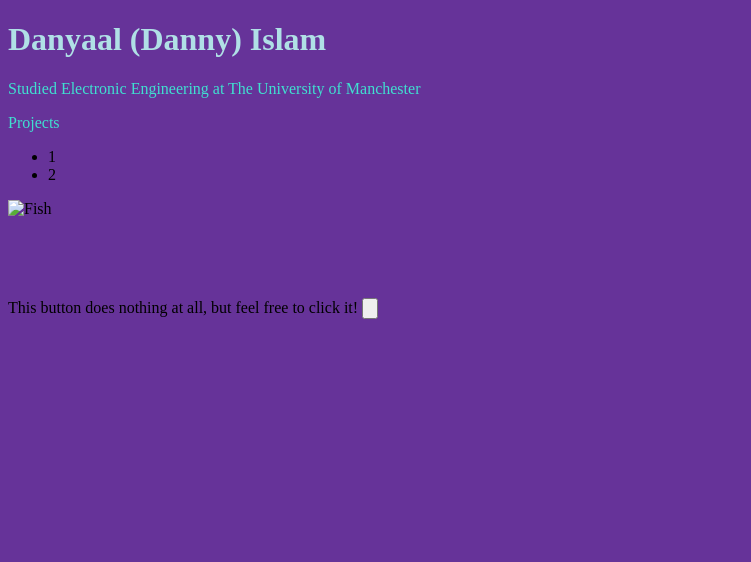
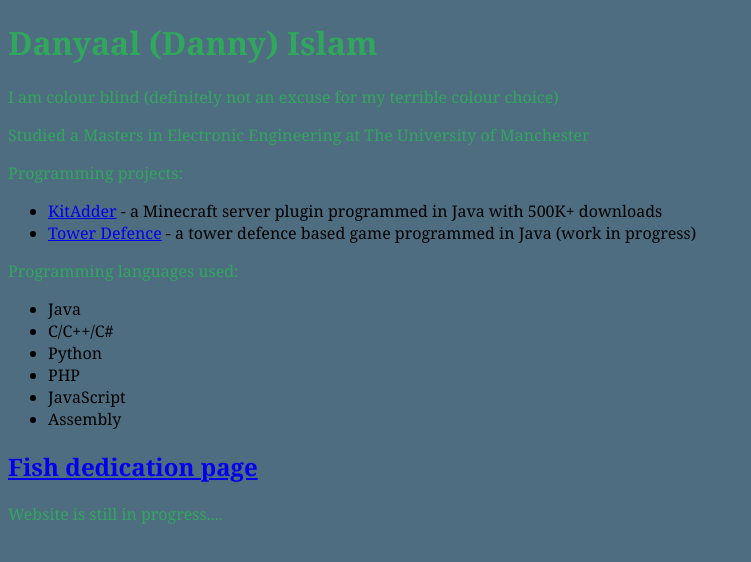
Before and after one commit to THGDanny/dannysite, a plain HTML site: page dannysite/index.html in a window 1280 px wide. Shown: the whole page, without its empty margins (0-751 px from the left). Drawn offline with Linux system fonts and the light colour scheme.

Commit message:
New changes made

```diff
--- /dev/null
+++ b/dannysite/fishstyle.css
@@ -0,0 +1,21 @@
+body {
+    background-color: rgb(34, 92, 126);
+    font-family: Georgia, serif;
+}
+
+.container:hover .overlay {
+    opacity: 1
+}
+
+.overlay {
+    opacity: 0;
+    transition: .5s ease;
+}
+
+h1 {
+    color: rgb(49, 167, 94);
+}
+
+p {
+    color: rgb(49, 167, 94);
+}
--- a/dannysite/index.html
+++ b/dannysite/index.html
@@ -1,49 +1,31 @@
 <!DOCTYPE html>
 <html>
     <head>
-        <title>Fish</title>
+        <title>Me</title>
         <link rel="stylesheet" href="style.css">
     </head>
     <body>
         <h1>Danyaal (Danny) Islam</h1>
-        <p>Studied Electronic Engineering at The University of Manchester</p>
-        <p>Projects</p>
+        <p>I am colour blind (definitely not an excuse for my terrible colour choice)</p>
+        <p>Studied a Masters in Electronic Engineering at The University of Manchester</p>
+        <p>Programming projects:</p>
         <ul>
-            <li>1</li>
-            <li>2</li>
+            <li><a href="https://dev.bukkit.org/projects/kitadder">KitAdder</a> - a Minecraft server plugin programmed in Java with 500K+ downloads</li>
+            <li><a href="https://github.com/THGDanny/towerdefence">Tower Defence</a> - a tower defence based game programmed in Java (work in progress) <a href=""></a></li>
         </ul>
 
-        <div class="container">
-            <img id="fishimg" src="fish.png" alt="Fish"/>
-            <div class="overlay">
-                <div class="txt"><h1>HELLO!!</h1></div>
-            </div>
-        </div>
+        <p>Programming languages used:</p>
+        <ul>
+            <li>Java</li>
+            <li>C/C++/C#</li>
+            <li>Python</li>
+            <li>PHP</li>
+            <li>JavaScript</li>
+            <li>Assembly</li>
+        </ul>
 
-        <form>
-            <label>This button does nothing at all, but feel free to click it!</label>
-            <input type="button">
-        </form>
-
-        <script>
-            var fishimg = document.getElementById("fishimg");
-            var del = 2500;
-
-            function flipImg() {
-                del = del+1000;
-                var imgurl = fishimg.src.split("/")
-                if(imgurl[imgurl.length - 1] == "fish.png") {
-                    fishimg.src = "salmon.jpeg"
-                } else {
-                    fishimg.src = "fish.png"
-                }
-            }
-
-            setInterval(flipImg, 2500)
-
-        </script>
-        <noscript>WHY DO YOU HAVE JAVASCRIPT DISABLED?!?!?!?!?!?!?!?!?!?!?!?!</noscript>
-
+        <h2><a href="fish.html">Fish dedication page</a></h2>
+        <p>Website is still in progress....</p>
 
     </body>
 </html>
--- a/dannysite/style.css
+++ b/dannysite/style.css
@@ -1,24 +1,12 @@
 body {
-    background-color: rebeccapurple;
-}
-
-.container {
-
-}
-
-.container:hover .overlay {
-    opacity: 1
-}
-
-.overlay {
-    opacity: 0;
-    transition: .5s ease;
+    background-color: rgb(78, 109, 128);
+    font-family: Georgia, serif;
 }
 
 h1 {
-    color: powderblue;
+    color: rgb(49, 167, 94);
 }
 
 p {
-    color: turquoise;
+    color: rgb(49, 167, 94);
 }
```
Also changed, not shown: dannysite/fish.html (added, +34 -0 lines).
